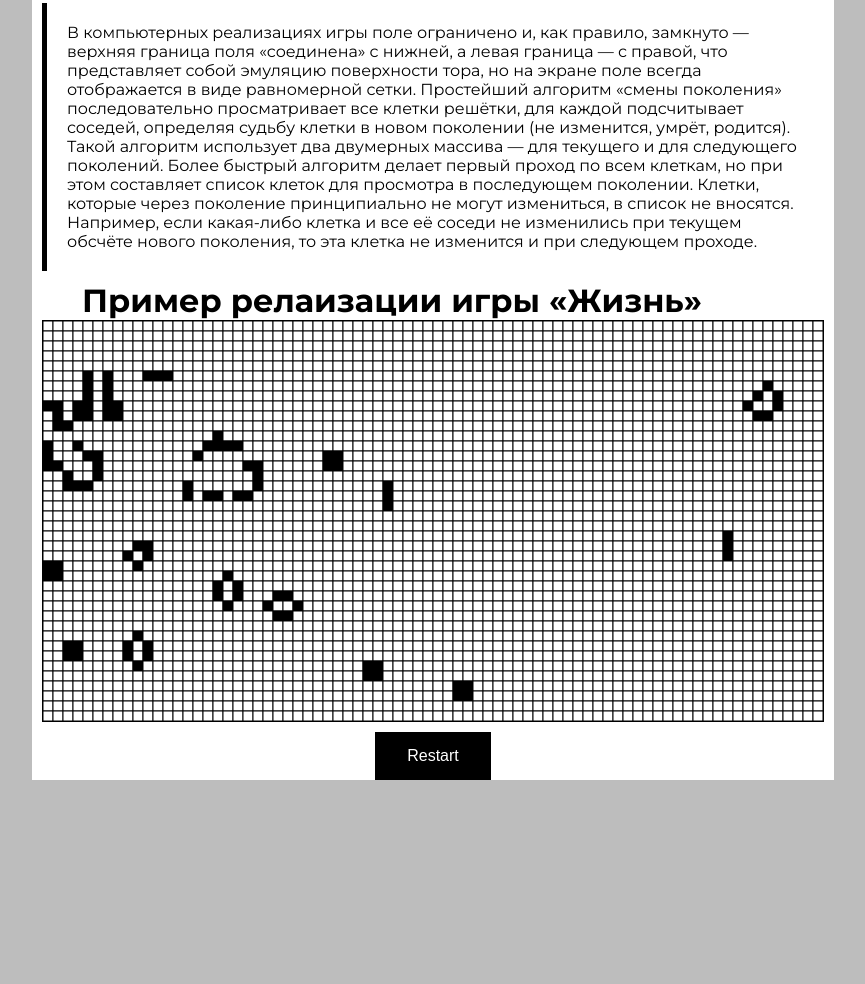
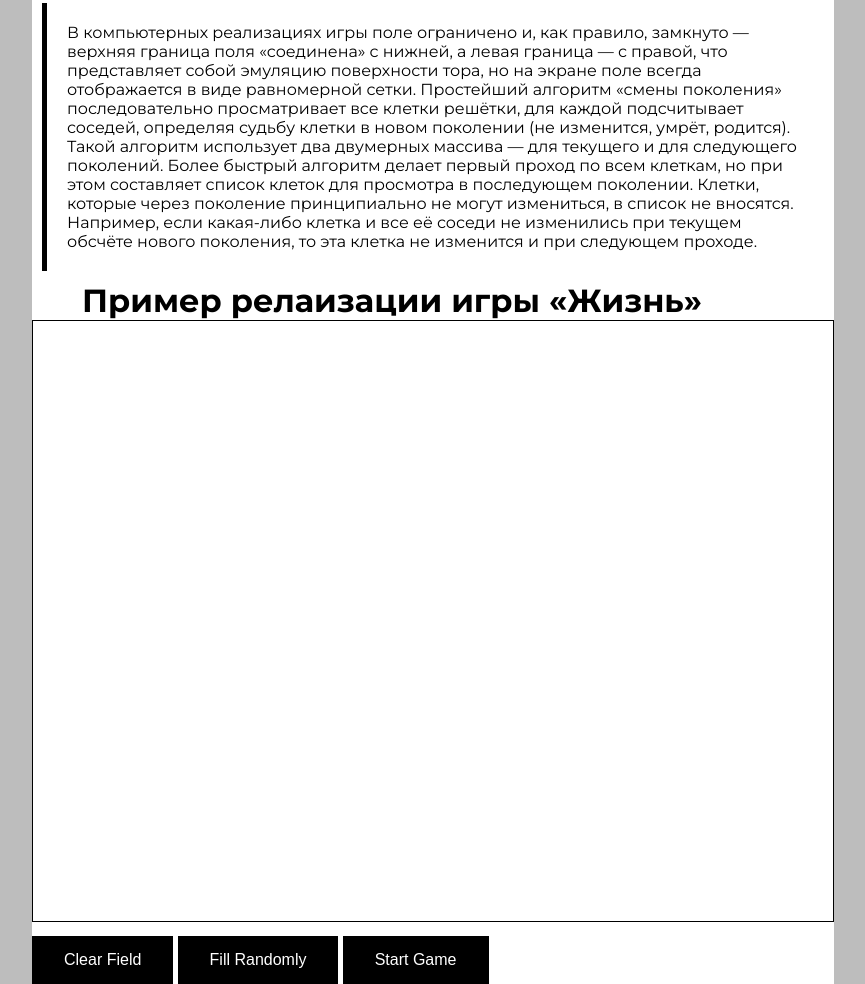
Before and after one commit to maksim-reznik/game, a plain HTML site: page index.html in a window 1280 px wide. Shown: the part 868-1852 px from the top of the page, without its empty margins (207-1072 px from the left). Before the commit the page ends 1648 px from the top, so only its background shows below. Drawn offline with Linux system fonts and the light colour scheme.

Commit message:
Update index.html

```diff
--- a/index.html
+++ b/index.html
@@ -105,12 +105,10 @@
 
 Более быстрый алгоритм делает первый проход по всем клеткам, но при этом составляет список клеток для просмотра в последующем поколении. Клетки, которые через поколение принципиально не могут измениться, в список не вносятся. Например, если какая-либо клетка и все её соседи не изменились при текущем обсчёте нового поколения, то эта клетка не изменится и при следующем проходе.</p>
 <h1>Пример релаизации игры «Жизнь»</h1>
-    <div class="button">
-    <canvas id="gameCanvas" width="780" height="400"></canvas>
-    </div>
-    <div class="button">
-  <button onclick="restartGame()">Restart</button>
-</div>
+<canvas id="gameCanvas" width="800" height="600"></canvas>
+    <button onclick="clearField()">Clear Field</button>
+    <button onclick="fillRandom()">Fill Randomly</button>
+    <button onclick="startGame()">Start Game</button>
     <script>
         const canvas = document.getElementById('gameCanvas');
         const ctx = canvas.getContext('2d');
@@ -118,74 +116,91 @@
         const rows = canvas.height / cellSize;
         const cols = canvas.width / cellSize;
         let grid = createGrid();
+        let isGameRunning = false;
+        let intervalId;
+
+        canvas.addEventListener('click', (event) => {
+            const x = Math.floor(event.offsetX / cellSize);
+            const y = Math.floor(event.offsetY / cellSize);
+            if (grid[y][x] == 0) {
+                grid[y][x] = 1;
+            } else {
+                grid[y][x] = 0;
+            }
+            drawGrid();
+        });
 
         function createGrid() {
-      const grid = [];
-      for (let row = 0; row < rows; row++) {
-        grid[row] = [];
-        for (let col = 0; col < cols; col++) {
-          grid[row][col] = Math.random() > 0.6 ? 1 : 0;
-        }
-      }
-      return grid;
+            return new Array(rows).fill(null).map(() => new Array(cols).fill(0));
         }
 
         function drawGrid() {
             ctx.clearRect(0, 0, canvas.width, canvas.height);
-      for (let row = 0; row < rows; row++) {
-        for (let col = 0; col < cols; col++) {
-          ctx.beginPath();
-          ctx.rect(col * cellSize, row * cellSize, cellSize, cellSize);
-          ctx.fillStyle = grid[row][col] ? 'black' : 'white';
-          ctx.fill();
-          ctx.stroke();
-        }
-      }
+            grid.forEach((row, i) => {
+                row.forEach((cell, j) => {
+                    ctx.fillStyle = cell === 1 ? 'black' : 'white';
+                    ctx.fillRect(j * cellSize, i * cellSize, cellSize, cellSize);
+                });
+            });
         }
 
-    function restartGame() {
+        function clearField() {
             grid = createGrid();
             drawGrid();
         }
 
+        function fillRandom() {
+            grid = grid.map(row => row.map(() => Math.random() > 0.5 ? 1 : 0));
+            drawGrid();
+        }
+
+        function startGame() {
+            if (isGameRunning) {
+                clearInterval(intervalId);
+                isGameRunning = false;
+            } else {
+                intervalId = setInterval(updateGrid, 100);
+                isGameRunning = true;
+            }
+        }
+
         function updateGrid() {
-      const newGrid = [];
-      for (let row = 0; row < rows; row++) {
-        newGrid[row] = [];
-        for (let col = 0; col < cols; col++) {
-          const neighbors = countNeighbors(row, col);
-          if (grid[row][col] === 1) {
-            newGrid[row][col] = neighbors === 2 || neighbors === 3 ? 1 : 0;
+            const newGrid = createGrid();
+            for (let i = 0; i < rows; i++) {
+                for (let j = 0; j < cols; j++) {
+                    const neighbors = countNeighbors(i, j);
+                    if (grid[i][j] === 1) {
+                        if (neighbors < 2 || neighbors > 3) {
+                            newGrid[i][j] = 0;
                         } else {
-            newGrid[row][col] = neighbors === 3 ? 1 : 0;
+                            newGrid[i][j] = 1;
+                        }
+                    } else {
+                        if (neighbors === 3) {
+                            newGrid[i][j] = 1;
+                        }
                     }
                 }
             }
             grid = newGrid;
+            drawGrid();
         }
 
         function countNeighbors(row, col) {
             let count = 0;
-      for (let i = -1; i < 2; i++) {
-        for (let j = -1; j < 2; j++) {
-          const newRow = row + i;
-          const newCol = col + j;
-          if (newRow >= 0 && newRow < rows && newCol >= 0 && newCol < cols) {
-            count += grid[newRow][newCol];
+            for (let i = -1; i <= 1; i++) {
+                for (let j = -1; j <= 1; j++) {
+                    const neighborRow = row + i;
+                    const neighborCol = col + j;
+                    if (neighborRow >= 0 && neighborRow < rows && neighborCol >= 0 && neighborCol < cols) {
+                        count += grid[neighborRow][neighborCol];
                     }
                 }
             }
             count -= grid[row][col];
             return count;
         }
-
-    function gameLoop() {
-      updateGrid();
-      drawGrid();
-      requestAnimationFrame(gameLoop);
-    }
-
-    gameLoop();
+        startGame()
     </script>
 
 </div></body>
```
Lines whose indentation alone changed are shown as unchanged.
